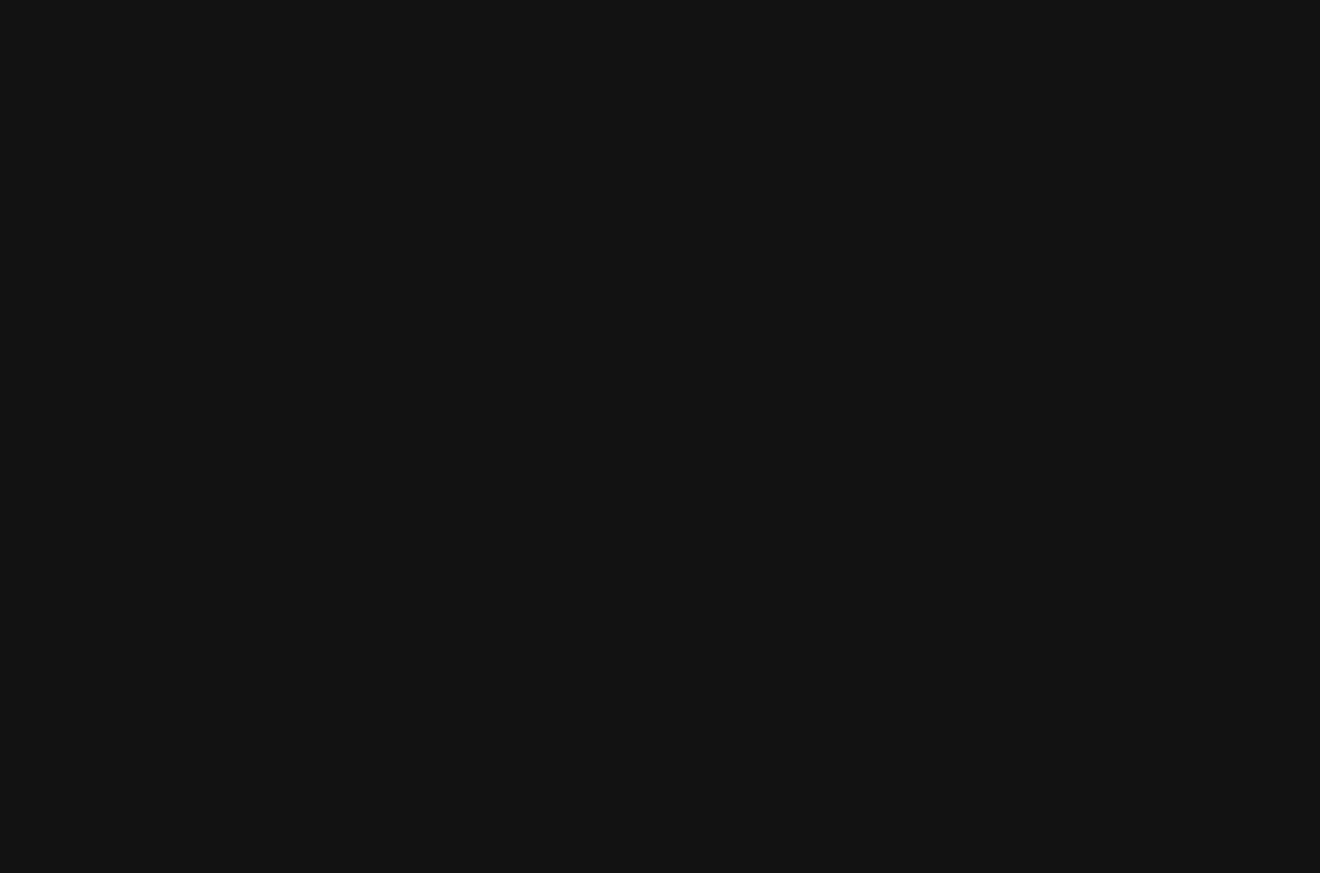
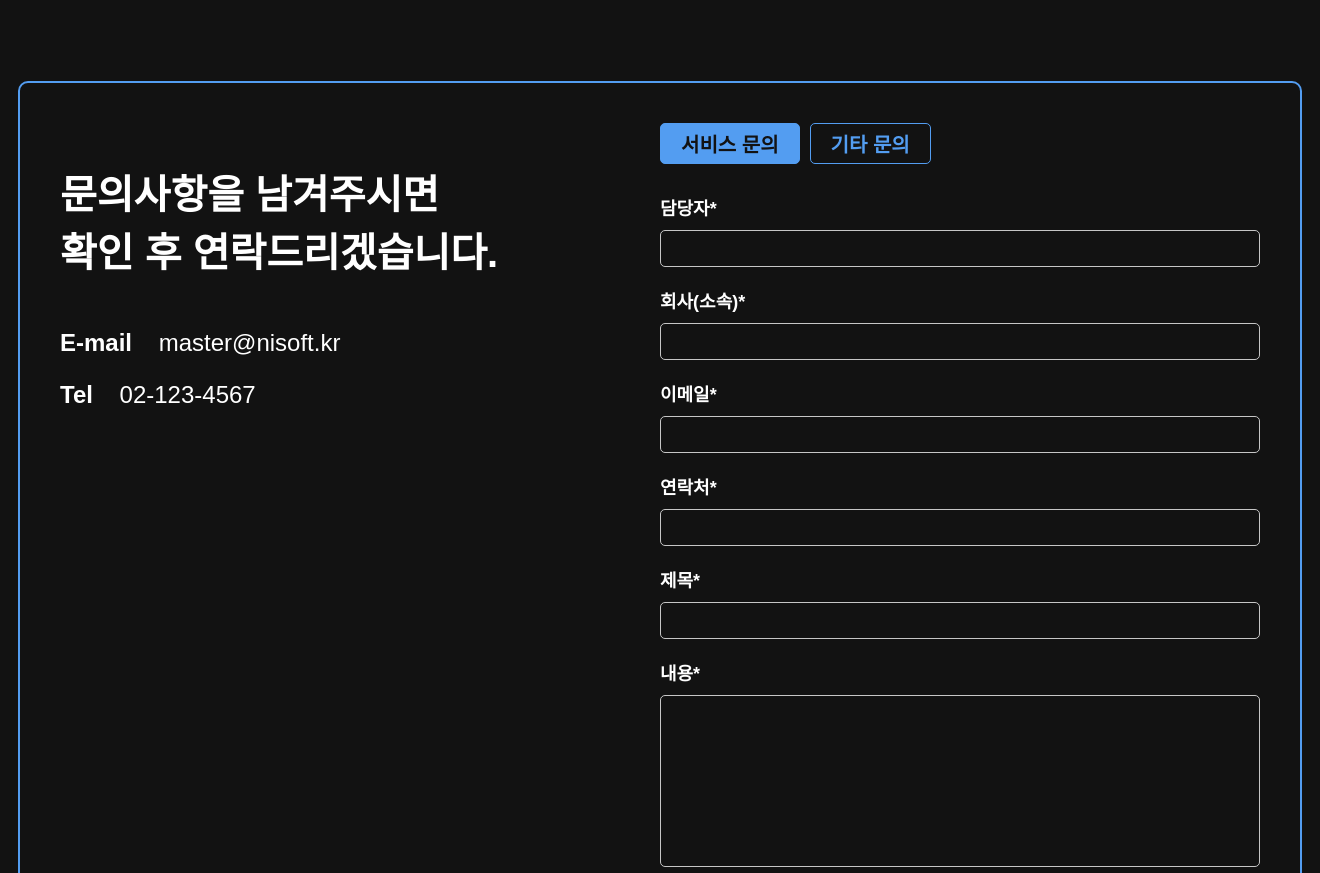
Before and after one commit to cocosky77/smart-factory_1101, a React (Create React App) app: page / in a window 1280 px wide. Shown: the part 11080-11953 px from the top of the page, 1320 px wide, since content can reach past the window. Before the commit the page ends 10656 px from the top, so only its background shows below. Built offline with nearby package versions, Linux system fonts and the light colour scheme.

Commit message:
벨라) footer 까지 완료

```diff
--- a/package.json
+++ b/package.json
@@ -9,6 +9,7 @@
     "react": "^18.3.1",
     "react-dom": "^18.3.1",
     "react-scripts": "5.0.1",
+    "react-scroll": "^1.9.0",
     "web-vitals": "^2.1.4"
   },
   "scripts": {
--- a/src/App.js
+++ b/src/App.js
@@ -4,8 +4,8 @@ import SmartFactory from "./components/SmartFactory";
 import Service from "./components/Service";
 import Effect from "./components/Effect";
 import About from "./components/About";
-// import ContactUs from "./components/ContactUs";
-// import Footer from "./components/Footer";
+import ContactUs from "./components/ContactUs";
+import Footer from "./components/Footer";
 import "./App.css";
 
 function App() {
@@ -26,10 +26,10 @@ function App() {
       <section id="about">
         <About />
       </section>
-      {/* <section id="contact">
+      <section id="contact">
         <ContactUs />
       </section>
-        <Footer /> */}
+      <Footer />
     </div>
   );
 }
--- a/src/components/About.css
+++ b/src/components/About.css
@@ -135,7 +135,15 @@
     font-size: 24px;
     display: flex;
     gap: 50px;
+    margin: 30px 0;
 }
+
+.history-year-detail-sub-content {
+  display: flex;
+  flex-direction: column;
+  gap: 30px;
+}
+
 .history-year-detail-month {
     width: 50px;
     color: #539df1;
--- a/src/components/ContactUs.css
+++ b/src/components/ContactUs.css
@@ -0,0 +1,145 @@
+.contact-us {
+    width: 100vw;
+    margin-top: 200px;
+    height: 1600px;
+    padding: 80px 20px;
+    background-color: #121212;
+    color: white;
+    display: flex;
+    flex-direction: column;
+    align-items: center;
+  }
+
+  .contact-title {
+    font-size: 58px;
+    font-weight: bold;
+    color: #539df1;
+    margin-bottom: 100px;
+  }
+
+  .contact-container {
+    display: flex;
+    justify-content: space-between;
+    border: 2px solid #539df1;
+    padding: 40px;
+    border-radius: 10px;
+    max-width: 1500px;
+    width: 1200px;
+    height: 900px;
+  }
+
+  .contact-info {
+    flex: 1;
+    font-size: 18px;
+  }
+
+  .contact-info-title {
+    font-size: 40px;
+    font-weight: bold;
+  }
+
+  .contact-info-detail p {
+    margin-bottom: 20px;
+    font-size: 24px;
+  }
+
+  .contact-info-detail {
+    margin: 50px 0;
+  }
+
+  .contact-form {
+    flex: 1;
+  }
+
+  .form-tabs {
+    display: flex;
+    gap: 10px;
+    margin-bottom: 30px;
+  }
+
+
+  .tab {
+    padding: 5px 20px;
+    border: 1px solid #539df1;
+    background-color: transparent;
+    color: #539df1;
+    cursor: pointer;
+    border-radius: 5px;
+    font-size: 20px;
+    font-weight: bold;
+    transition: background-color 0.3s, color 0.3s;
+  }
+
+
+  .tab.active {
+    background-color: #539df1;
+    color: #121212;
+  }
+
+  form {
+    display: flex;
+    flex-direction: column;
+  }
+
+  label {
+    margin-bottom: 10px;
+    font-size: 18px;
+    font-weight: bold;
+  }
+
+  input {
+    margin-bottom: 20px;
+  }
+
+  input[type="text"],
+  input[type="email"],
+  textarea {
+    padding: 10px;
+    border: 1px solid #c6c6c6;
+    border-radius: 5px;
+    background-color: #121212;
+    color: #fff;
+  }
+
+  textarea {
+    resize: none;
+  }
+
+  .checkbox {
+    display: flex;
+    gap: 10px;
+    align-items: center;
+    margin: 20px 0;
+  }
+
+  .checkbox input {
+    margin: 0; /* 체크박스와 텍스트의 간격 조정 */
+  }
+
+  .checkbox label {
+    margin: 0;
+    padding-top: 2px; /* 수직 중앙 정렬 미세 조정 */
+    font-size: 16px; /* 텍스트 크기 조정 */
+    color: #fff;
+  }
+
+  .submit-button {
+    padding: 10px 10px;
+    background-color: #121212;
+    color: #539df1;
+    border: 1px solid #539df1;
+    border-radius: 5px;
+    cursor: pointer;
+    font-size: 20px;
+    font-weight: bold;
+    transition: background-color 0.3s ease;
+  }
+
+  .submit-button:hover {
+    background-color: #539df1;
+    color: #000;
+  }
+
+  .contact-info-detail strong {
+    margin-right: 20px;
+  }
--- a/src/components/ContactUs.js
+++ b/src/components/ContactUs.js
@@ -0,0 +1,125 @@
+import React, { useState } from "react";
+import "./ContactUs.css";
+
+function ContactUs() {
+  // 현재 활성화된 탭 상태를 관리
+  const [activeTab, setActiveTab] = useState("service");
+
+  return (
+    <section className="contact-us">
+      <h1 className="contact-title">CONTACT US</h1>
+
+      <div className="contact-container">
+        {/* 왼쪽 정보 섹션 */}
+        <div className="contact-info">
+          <p className="contact-info-title">
+            문의사항을 남겨주시면
+            <br /> 확인 후 연락드리겠습니다.
+          </p>
+          <div className="contact-info-detail">
+            <p>
+              <strong>E-mail</strong> master@nisoft.kr
+            </p>
+            <p>
+              <strong>Tel</strong> 02-123-4567
+            </p>
+          </div>
+        </div>
+
+        {/* 오른쪽 폼 섹션 */}
+        <div className="contact-form">
+          <div className="form-tabs">
+            {/* 탭 버튼 */}
+            <button
+              className={`tab ${activeTab === "service" ? "active" : ""}`}
+              onClick={() => setActiveTab("service")}
+            >
+              서비스 문의
+            </button>
+            <button
+              className={`tab ${activeTab === "other" ? "active" : ""}`}
+              onClick={() => setActiveTab("other")}
+            >
+              기타 문의
+            </button>
+          </div>
+
+          <form onSubmit={(e) => e.preventDefault()}>
+            <label>담당자*</label>
+            <input
+              type="text"
+              required
+              onInvalid={(e) =>
+                e.target.setCustomValidity("담당자를 입력해 주세요")
+              }
+              onInput={(e) => e.target.setCustomValidity("")}
+            />
+
+            <label>회사(소속)*</label>
+            <input
+              type="text"
+              required
+              onInvalid={(e) =>
+                e.target.setCustomValidity("회사(소속)를 입력해 주세요")
+              }
+              onInput={(e) => e.target.setCustomValidity("")}
+            />
+
+            <label>이메일*</label>
+            <input
+              type="email"
+              required
+              onInvalid={(e) =>
+                e.target.setCustomValidity("올바른 이메일을 입력해 주세요")
+              }
+              onInput={(e) => e.target.setCustomValidity("")}
+            />
+
+            <label>연락처*</label>
+            <input
+              type="text"
+              required
+              onInvalid={(e) =>
+                e.target.setCustomValidity("연락처를 입력해 주세요")
+              }
+              onInput={(e) => e.target.setCustomValidity("")}
+            />
+
+            <label>제목*</label>
+            <input
+              type="text"
+              required
+              onInvalid={(e) =>
+                e.target.setCustomValidity("제목을 입력해 주세요")
+              }
+              onInput={(e) => e.target.setCustomValidity("")}
+            />
+
+            <label>내용*</label>
+            <textarea
+              rows="10"
+              required
+              onInvalid={(e) =>
+                e.target.setCustomValidity("내용을 입력해 주세요")
+              }
+              onInput={(e) => e.target.setCustomValidity("")}
+            ></textarea>
+
+            <div className="checkbox">
+              <input type="checkbox" id="agreement" />
+              <label htmlFor="agreement">
+                개인정보 수집 및 이용에 동의합니다.
+              </label>
+            </div>
+
+            <button type="submit" className="submit-button">
+              문의하기
+            </button>
+          </form>
+        </div>
+      </div>
+    </section>
+  );
+}
+
+export default ContactUs;
--- a/src/components/Footer.css
+++ b/src/components/Footer.css
@@ -0,0 +1,31 @@
+.footer {
+  display: flex;
+  justify-content: space-between;
+  padding: 50px;
+  background-color: #000;
+  height: 200px;
+  color: #fff;
+}
+
+.footer-company {
+  display: flex;
+  flex-direction: column;
+}
+
+.footer-logo {
+  margin-bottom: 20px;
+}
+
+.footer-title {
+  font-size: 18px;
+  font-weight: bold;
+}
+
+.footer-detail {
+  font-size: 14px;
+}
+
+.footer-info {
+  display: flex;
+  gap: 50px;
+}
--- a/src/components/Footer.js
+++ b/src/components/Footer.js
@@ -0,0 +1,27 @@
+import React from "react";
+import "./Footer.css";
+
+function Footer() {
+
+  return (
+    <footer className="footer">
+    <div className="footer-company">
+        <div className="footer-logo">
+            <img src="/logo.png" alt="FooterLogo" />
+        </div>
+        <div className="footer-title">엔아이소프트(주)</div>
+        <div className="footer-detail">
+            <p>Address. 서울특별시 동작구 상도로 369, 창신관 108-109호 (상도동, 숭실대학교)</p>
+            <p>Tel. 02 123 4567</p>
+            <p>Email. master@nisoft.kr</p>
+        </div>
+    </div>
+    <div className="footer-info">
+        <div>개인정보처리방침</div>
+        <div>이용약관</div>
+    </div>
+    </footer>
+  );
+}
+
+export default Footer;
--- a/src/components/Header.js
+++ b/src/components/Header.js
@@ -18,7 +18,7 @@ function Header() {
 
         <ul className="header-nav-links SMN_effect-6">
           <li>
-            <a href="#smartfactory" data-hover="SMART FACTORY">SMART FACTORY</a>
+            <a href="#smart-factory" data-hover="SMART FACTORY">SMART FACTORY</a>
           </li>
           <li>
             <a href="#service" data-hover="SERVICE">SERVICE</a>
```
Also changed, not shown: src/components/About.js (+22 -5 lines), 1 other file (tests, documents, lock files or other folders).
